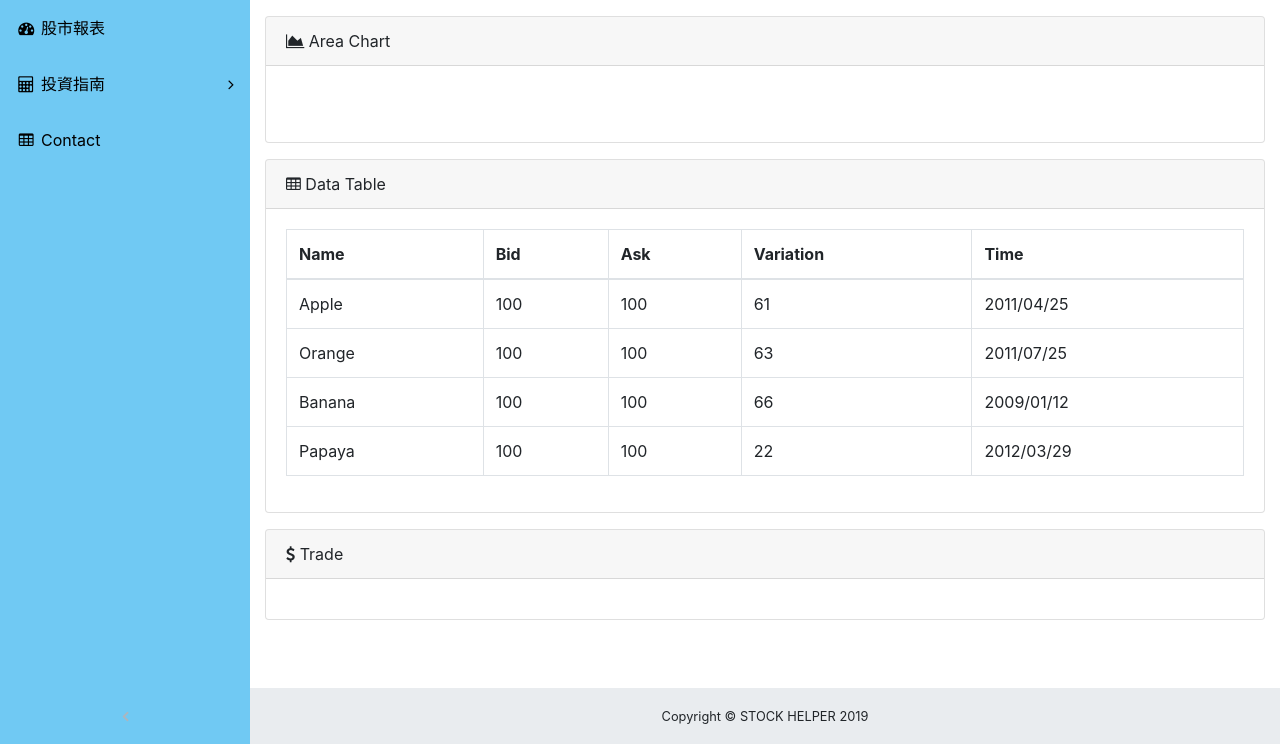
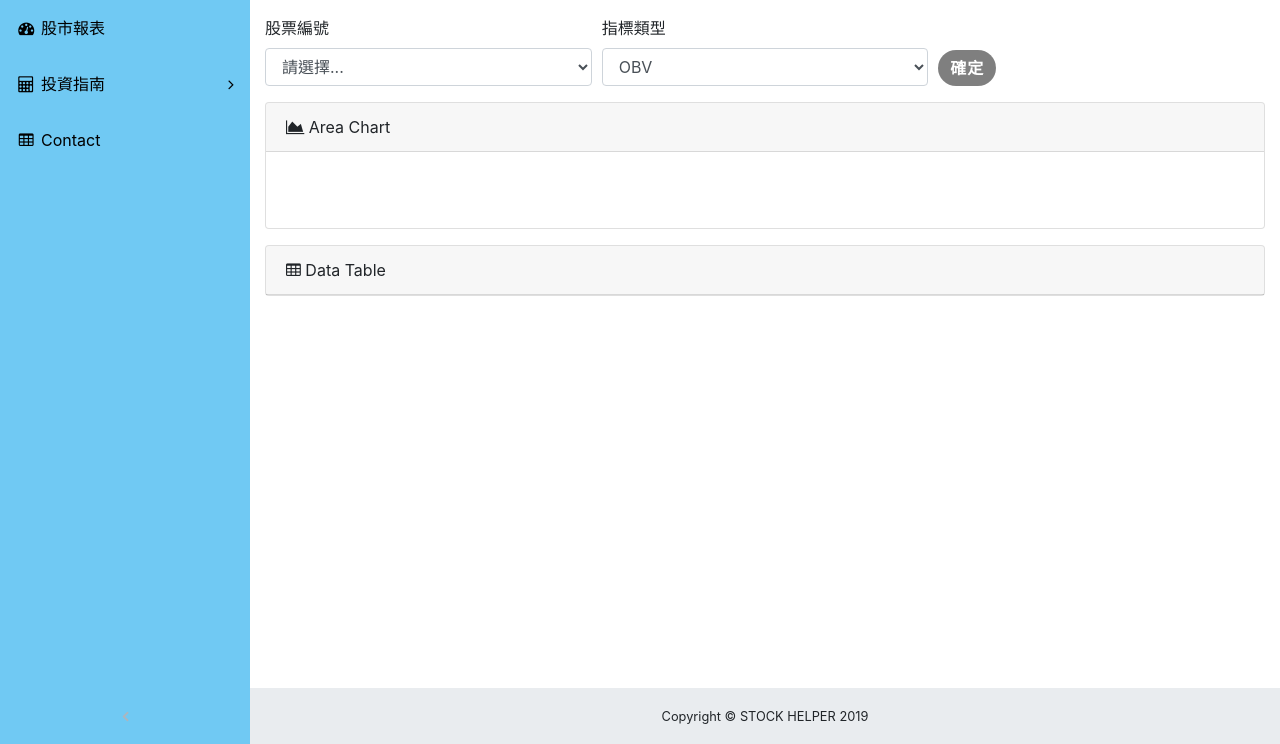
Before and after one commit to zxjte9411/NTUT_GraduateProject, a Django app: page /trading in a window 1280 px wide. Shown: the part 56-800 px from the top of the page. Run offline with Django 3.2, Linux system fonts and the light colour scheme; parts of the project's set-up code (start-up, migrations or seed data) failed here and were passed over; some libraries are stand-ins or nearby versions.

Commit message:
測試與刪除多餘 code

```diff
--- a/back_end/stock/templates/trading.html
+++ b/back_end/stock/templates/trading.html
@@ -2,7 +2,35 @@
 
 {% block body %}
 {{ block.super }}
-
+{% csrf_token %}
+<div class="form-row">
+  <div class="form-group col-md-4">
+    <label for="inputStock">股票編號</label>
+    <select class="form-control" name="stock_num" id="stock_num">
+      <option>請選擇...</option>
+      {% for i in stock_nums %}
+      <option>{{ i }}</option>
+      {% endfor %}
+    </select>
+  </div>
+  <div class="form-group col-md-4">
+    <label for="inputPassword4">指標類型</label>
+    <select class="form-control" name="tptype" id="tptype">
+      <!-- <option>請選擇...</option> -->
+      <option>OBV</option>
+      <option>DMI</option>
+      <option>KD</option>
+      <option>AR</option>
+      <option>BR</option>
+      <option>RSI</option>
+      <option>MA</option>
+      <option>PSY</option>
+    </select>
+  </div>
+  <div class="form-group col-md-4 d-flex align-items-end">
+    <button id="button_submit_trading" type="submit" class="btn btn-primary">確定</button>
+  </div>
+</div>
 
 <!-- Area Chart Example-->
 <div class="card mb-3">
@@ -14,62 +42,24 @@
   </div>
 </div>
 <!-- Example DataTables Card-->
+
 <div class="card mb-3">
   <div class="card-header">
     <i class="fa fa-table"></i> Data Table</div>
-  <div class="card-body">
+  <div id="result" class="card-body" style="display: none">
     <table class="table table-bordered" id="dataTable" width="100%" cellspacing="0">
       <thead>
         <tr>
-          <th>Name</th>
-          <th>Bid</th>
-          <th>Ask</th>
-          <th>Variation</th>
-          <th>Time</th>
+          <th>日期</th>
+          <th>收盤價</th>
+          <th>買/賣</th>
         </tr>
       </thead>
       <tbody>
-        <tr>
-          <td>Apple</td>
-          <td>100</td>
-          <td>100</td>
-          <td>61</td>
-          <td>2011/04/25</td>
-
-        </tr>
-        <tr>
-          <td>Orange</td>
-          <td>100</td>
-          <td>100</td>
-          <td>63</td>
-          <td>2011/07/25</td>
-
-        </tr>
-        <tr>
-          <td>Banana</td>
-          <td>100</td>
-          <td>100</td>
-          <td>66</td>
-          <td>2009/01/12</td>
-
-        </tr>
-        <tr>
-          <td>Papaya</td>
-          <td>100</td>
-          <td>100</td>
-          <td>22</td>
-          <td>2012/03/29</td>
-        </tr>
       </tbody>
     </table>
   </div>
 </div>
-<div class="card mb-3">
-  <div class="card-header">
-    <i class="fa fa-dollar"></i> Trade</div>
-  <div class="card-body">
 
-  </div>
-</div>
 
 {% endblock body %}
```
